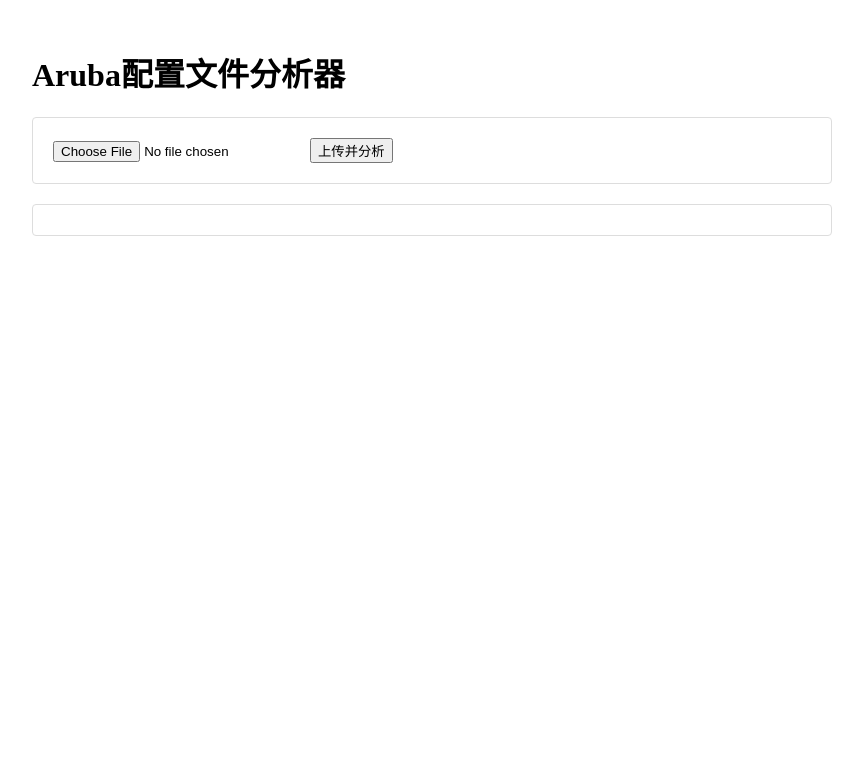
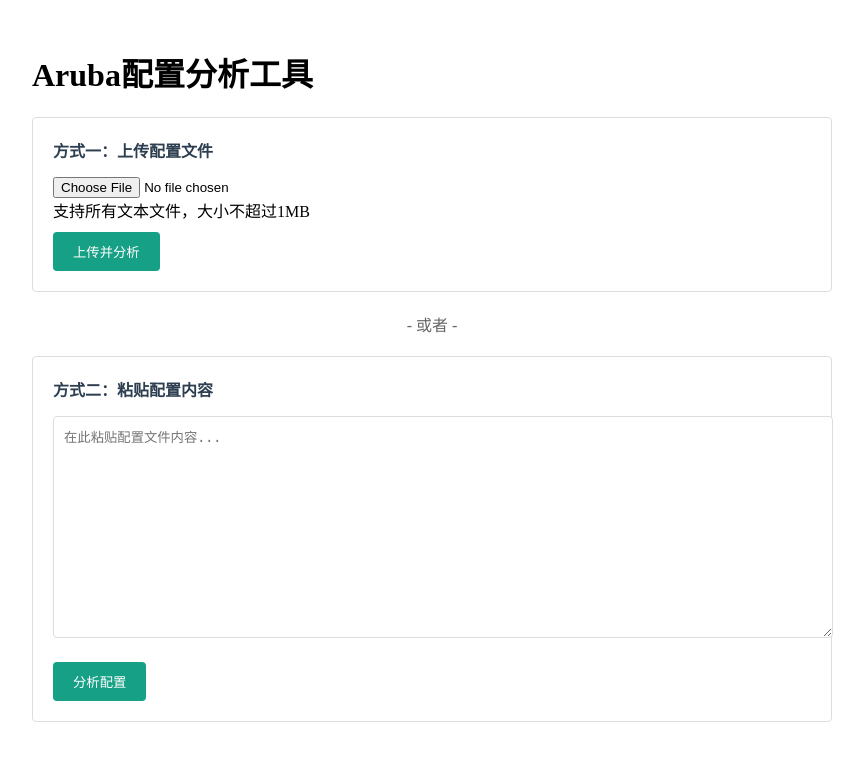
Before and after one commit to howtoplaygame/Test1, a Flask app: page / in a window 1280 px wide. Shown: the top 761 px of the page, without its empty margins (208-1072 px from the left). Run offline with Flask 3, Linux system fonts and the light colour scheme.

Commit message:
Implement Aruba configuration file parser and web interface
- Added `app.py` to handle file uploads and parse Aruba configuration files into a structured format.
- Created `index.html` and `config_tree.html` for the user interface, allowing users to upload configuration files and view parsed results.
- Developed `result.html` to display the parsed configuration in a user-friendly manner with expandable sections for profiles and commands.
- Introduced CSS styles for better layout and presentation of the configuration data.

This commit establishes the foundation for an Aruba configuration analysis tool.

```diff
--- a/app.py
+++ b/app.py
@@ -1,7 +1,10 @@
 from flask import Flask, render_template, request, jsonify
 import re
+import os
 
 app = Flask(__name__)
+# 设置最大文件大小为1MB
+app.config['MAX_CONTENT_LENGTH'] = 1 * 1024 * 1024
 
 def parse_config(config_text):
     """解析Aruba配置文件"""
@@ -294,17 +297,36 @@ def index():
 
 @app.route('/upload', methods=['POST'])
 def upload_file():
-    if 'config_file' not in request.files:
-        return jsonify({'error': '没有上传文件'})
+    content = None
 
-    file = request.files['config_file']
-    if file.filename == '':
-        return jsonify({'error': '未选择文件'})
+    # 处理文件上传
+    if 'config_file' in request.files:
+        file = request.files['config_file']
+        if file.filename != '':
+            # 检查文件大小
+            file.seek(0, os.SEEK_END)
+            size = file.tell()
+            file.seek(0)
 
-    if file:
-        content = file.read().decode('utf-8')
-        config_structure = parse_config(content)
-        return render_template('result.html', config=config_structure)
+            if size > 1024 * 1024:  # 1MB = 1024 * 1024 bytes
+                return jsonify({'error': '文件大小不能超过1MB'})
+
+            try:
+                content = file.read().decode('utf-8')
+            except UnicodeDecodeError:
+                return jsonify({'error': '不支持的文件格式，请上传文本文件'})
+
+    # 处理粘贴的文本
+    elif 'config_text' in request.form:
+        content = request.form['config_text']
+        if not content.strip():
+            return jsonify({'error': '配置内容不能为空'})
+
+    if not content:
+        return jsonify({'error': '请上传文件或粘贴配置内容'})
+
+    config_structure = parse_config(content)
+    return render_template('result.html', config=config_structure)
 
 if __name__ == '__main__':
     app.run(debug=True)
--- a/templates/index.html
+++ b/templates/index.html
@@ -2,41 +2,85 @@
 <html lang="zh">
 <head>
     <meta charset="UTF-8">
-    <title>Aruba配置文件分析器</title>
+    <title>Aruba配置分析</title>
     <style>
         .container {
             max-width: 800px;
             margin: 0 auto;
             padding: 20px;
         }
-        .config-tree {
-            margin: 20px 0;
-            padding: 15px;
-            border: 1px solid #ddd;
-            border-radius: 4px;
-        }
-        .config-item {
-            margin-left: 20px;
-        }
-        .upload-form {
+        .upload-section, .paste-section {
             margin: 20px 0;
             padding: 20px;
             border: 1px solid #ddd;
             border-radius: 4px;
         }
+        .section-title {
+            margin-bottom: 15px;
+            color: #2c3e50;
+            font-weight: bold;
+        }
+        .submit-btn {
+            background-color: #16a085;
+            color: white;
+            padding: 10px 20px;
+            border: none;
+            border-radius: 4px;
+            cursor: pointer;
+            margin-top: 10px;
+        }
+        .submit-btn:hover {
+            background-color: #138a72;
+        }
+        textarea {
+            width: 100%;
+            min-height: 200px;
+            margin-bottom: 10px;
+            padding: 10px;
+            border: 1px solid #ddd;
+            border-radius: 4px;
+            font-family: monospace;
+        }
+        .or-divider {
+            text-align: center;
+            margin: 20px 0;
+            color: #666;
+        }
     </style>
+    <script>
+        function validateFileSize(input) {
+            if (input.files && input.files[0]) {
+                if (input.files[0].size > 1024 * 1024) {  // 1MB = 1024 * 1024 bytes
+                    alert('文件大小不能超过1MB');
+                    input.value = '';  // 清空选择
+                    return false;
+                }
+            }
+            return true;
+        }
+    </script>
 </head>
 <body>
     <div class="container">
-        <h1>Aruba配置文件分析器</h1>
-        <div class="upload-form">
+        <h1>Aruba配置分析工具</h1>
+
+        <div class="upload-section">
+            <div class="section-title">方式一：上传配置文件</div>
             <form action="/upload" method="post" enctype="multipart/form-data">
-                <input type="file" name="config_file">
-                <input type="submit" value="上传并分析">
+                <input type="file" name="config_file" onchange="validateFileSize(this)">
+                <div class="file-hint">支持所有文本文件，大小不超过1MB</div>
+                <button type="submit" class="submit-btn">上传并分析</button>
             </form>
         </div>
-        <div class="config-tree" id="result">
-            <!-- 这里将显示解析后的配置 -->
+
+        <div class="or-divider">- 或者 -</div>
+
+        <div class="paste-section">
+            <div class="section-title">方式二：粘贴配置内容</div>
+            <form action="/upload" method="post">
+                <textarea name="config_text" placeholder="在此粘贴配置文件内容..."></textarea>
+                <button type="submit" class="submit-btn">分析配置</button>
+            </form>
         </div>
     </div>
 </body>
```
Also changed, not shown: 3 other files.
